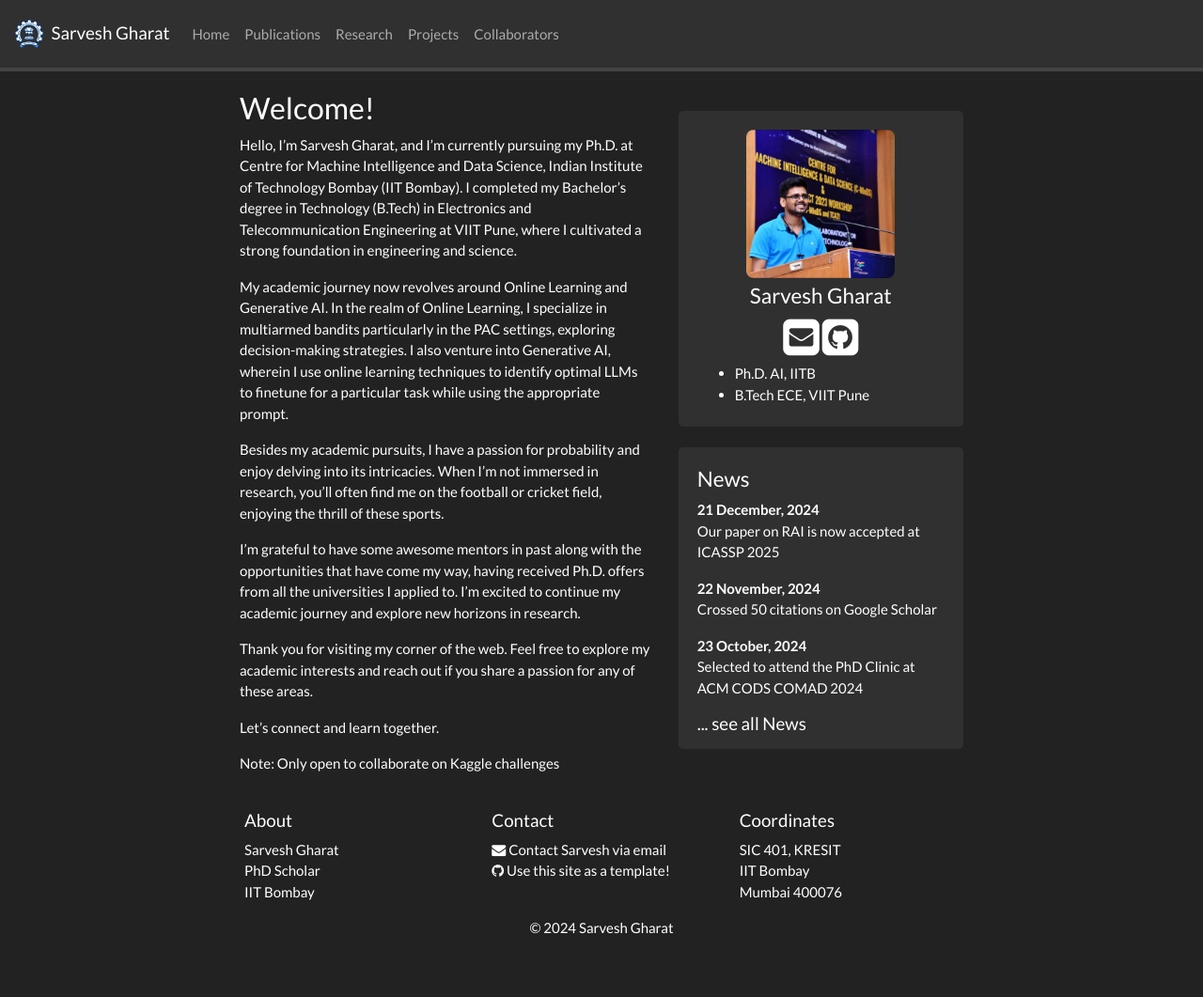
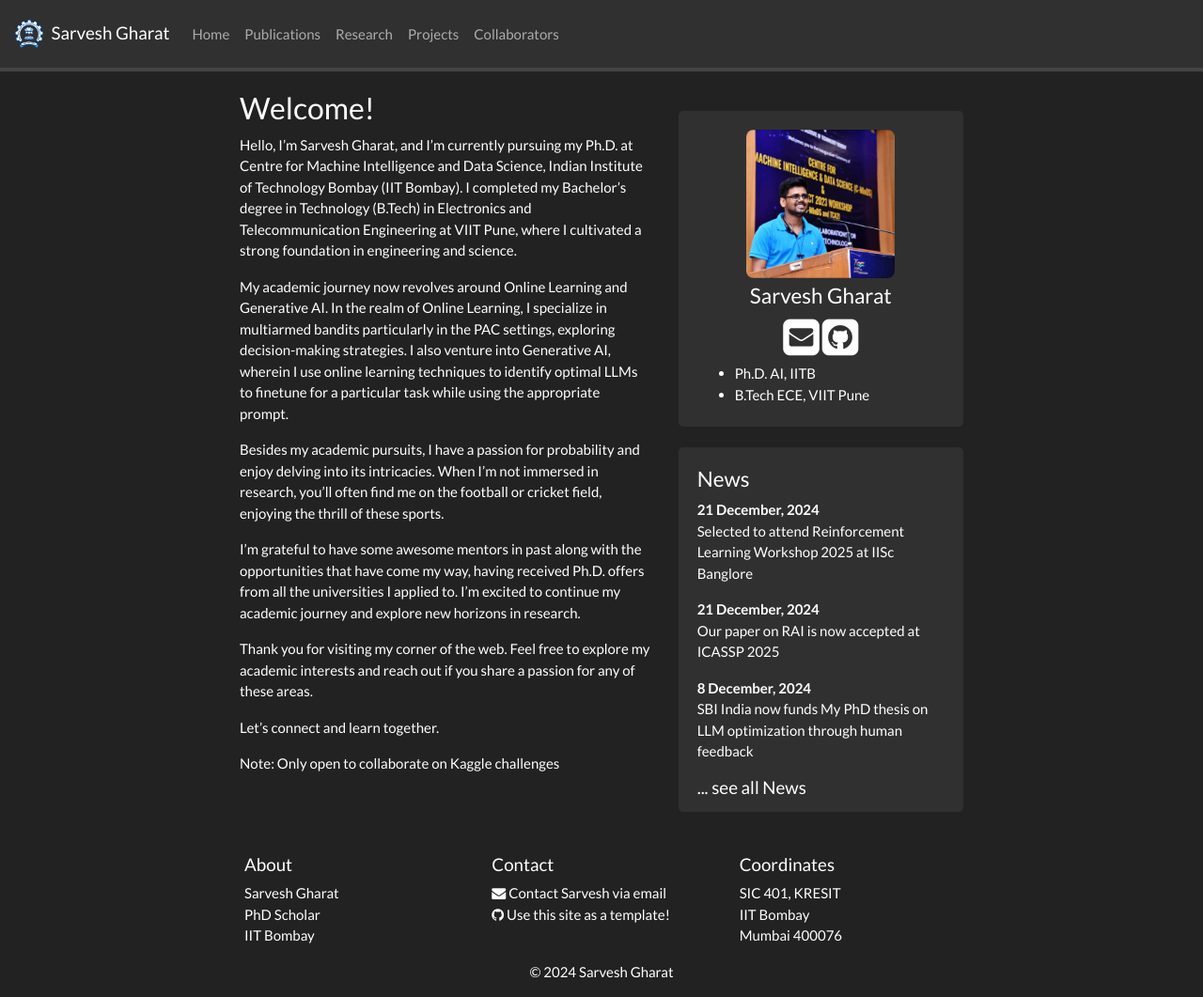
Before and after one commit to SarveshVGharat/SarveshVGharat.github.io, a Jekyll site: the page built from _pages/home.md, in a window 1280 px wide and 1061 px high. Shown: the whole window at 94% size. Built offline with Jekyll 4.4.1, drawn with Linux system fonts in a browser that asks for light colours; nearby versions of some CDN libraries; a style sheet for code colours, icons or effects is not loaded.

Commit message:
Update news.yml

```diff
--- a/_data/news.yml
+++ b/_data/news.yml
@@ -1,5 +1,14 @@
+- date: 21 December, 2024
+  headline: "Selected to attend Reinforcement Learning Workshop 2025 at IISc Banglore"
+
 - date: 21 December, 2024
   headline: "Our paper on RAI is now accepted at ICASSP 2025"
+
+- date: 8 December, 2024
+  headline: "SBI India now funds My PhD thesis on LLM optimization through human feedback"
+
+- date: 7 December, 2024
+  headline: "Will be attending exSPLORe workshop 2025, looking forward to connect"
 
 - date: 22 November, 2024
   headline: "Crossed 50 citations on Google Scholar"
```
